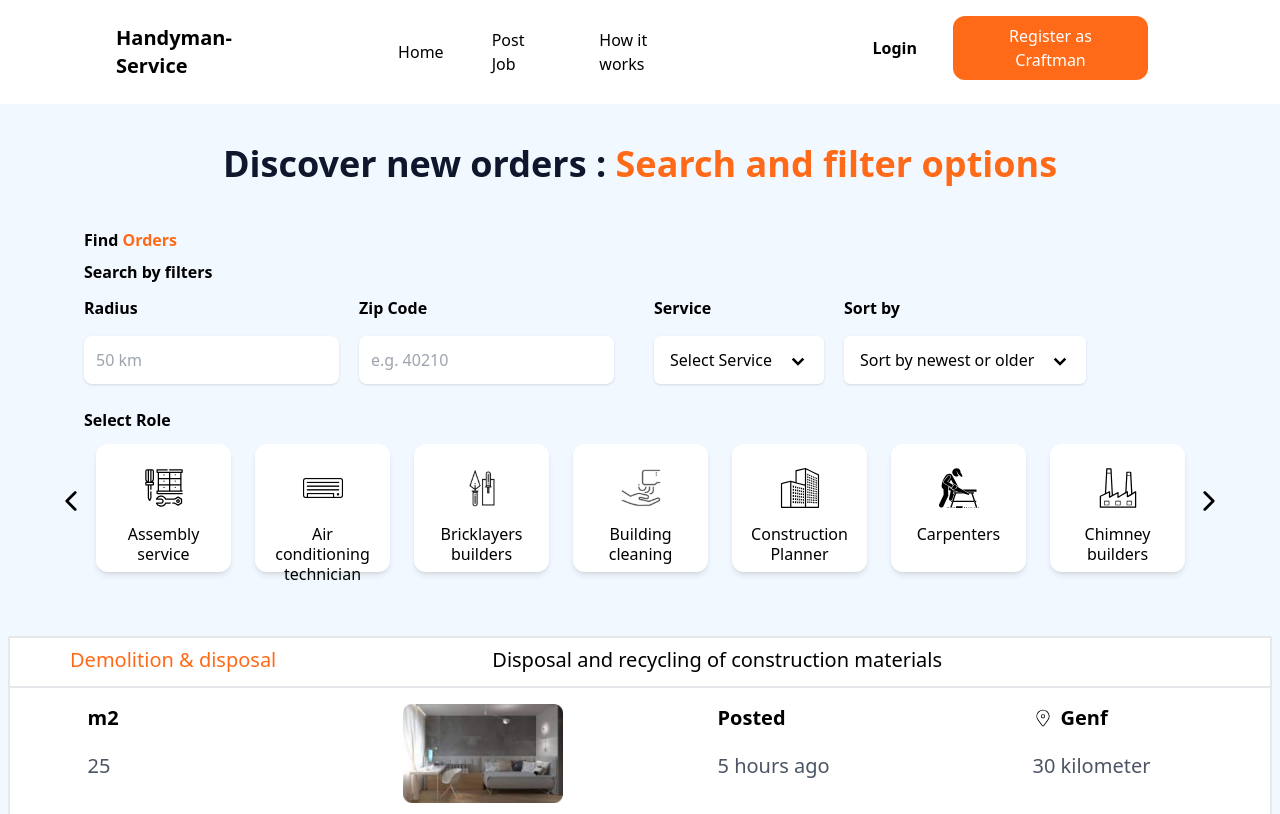
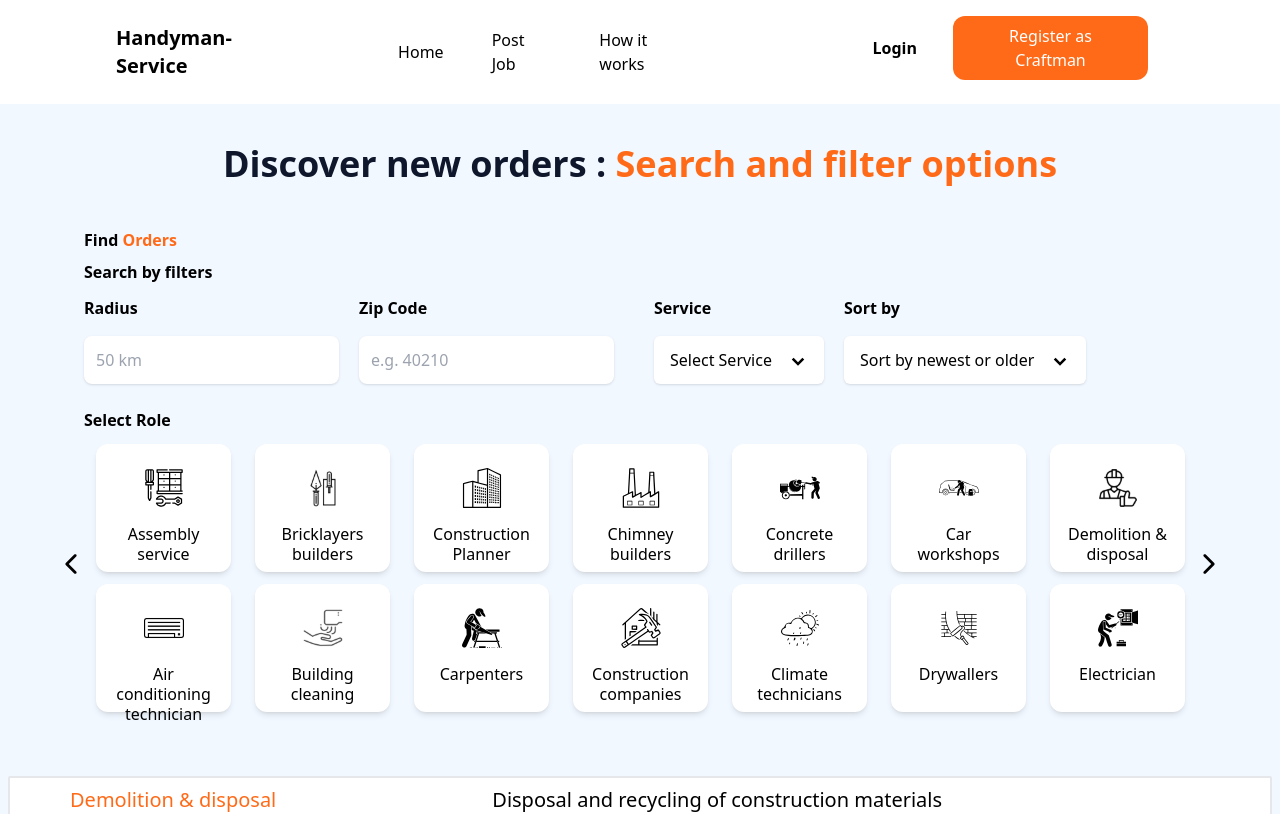
Before and after one commit to jazykhan3/handyman-dashboard, a Next.js app: page /newjob in a window 1280 px wide. Shown: the top 814 px of the page. Built offline with nearby package versions, Linux system fonts and the light colour scheme.

Commit message:
rows issues

```diff
--- a/components/ServiceCard.tsx
+++ b/components/ServiceCard.tsx
@@ -100,6 +100,7 @@ export function ServiceCard({
   count,
   showIcons
 }: ServiceCardProps) {
+  console.log('showIcons',showIcons)
   const [toggleAllServicesOnMB, setToggleAllServicesOnMB] = useState<boolean>(false);
   const settings = {
     infinite: false,
@@ -108,7 +109,7 @@ export function ServiceCard({
     slidesToShow: slidesToShowCustom,
     slidesToScroll: slidesToShowCustom,
     initialSlide: 0,
-    rows: showIcons ? 2 : 1, // Conditionally set rows based on showIcons
+    rows: (showIcons || showIcons == undefined) ? 2 : 1, // Conditionally set rows based on showIcons
 
     responsive: [
       {
```
